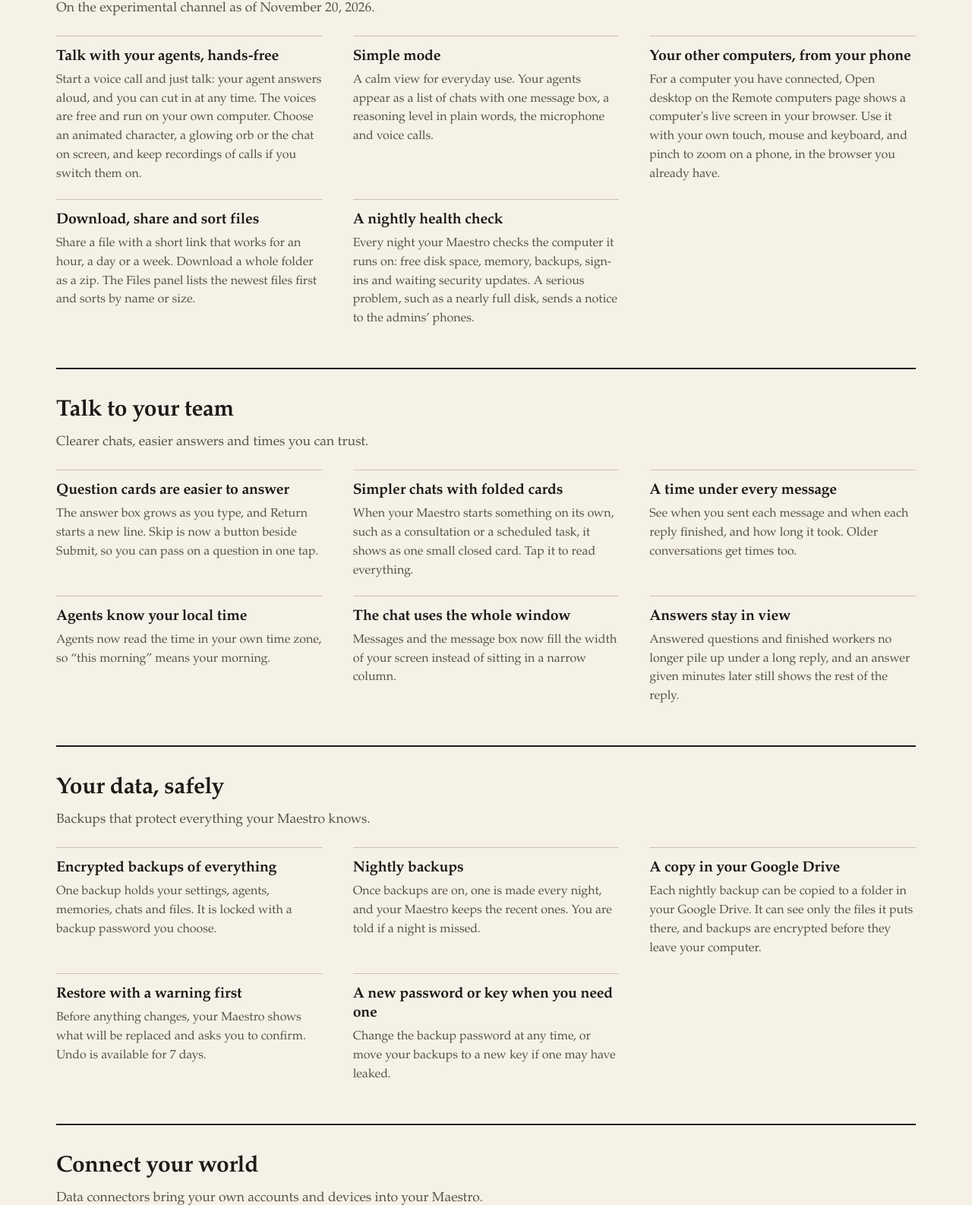
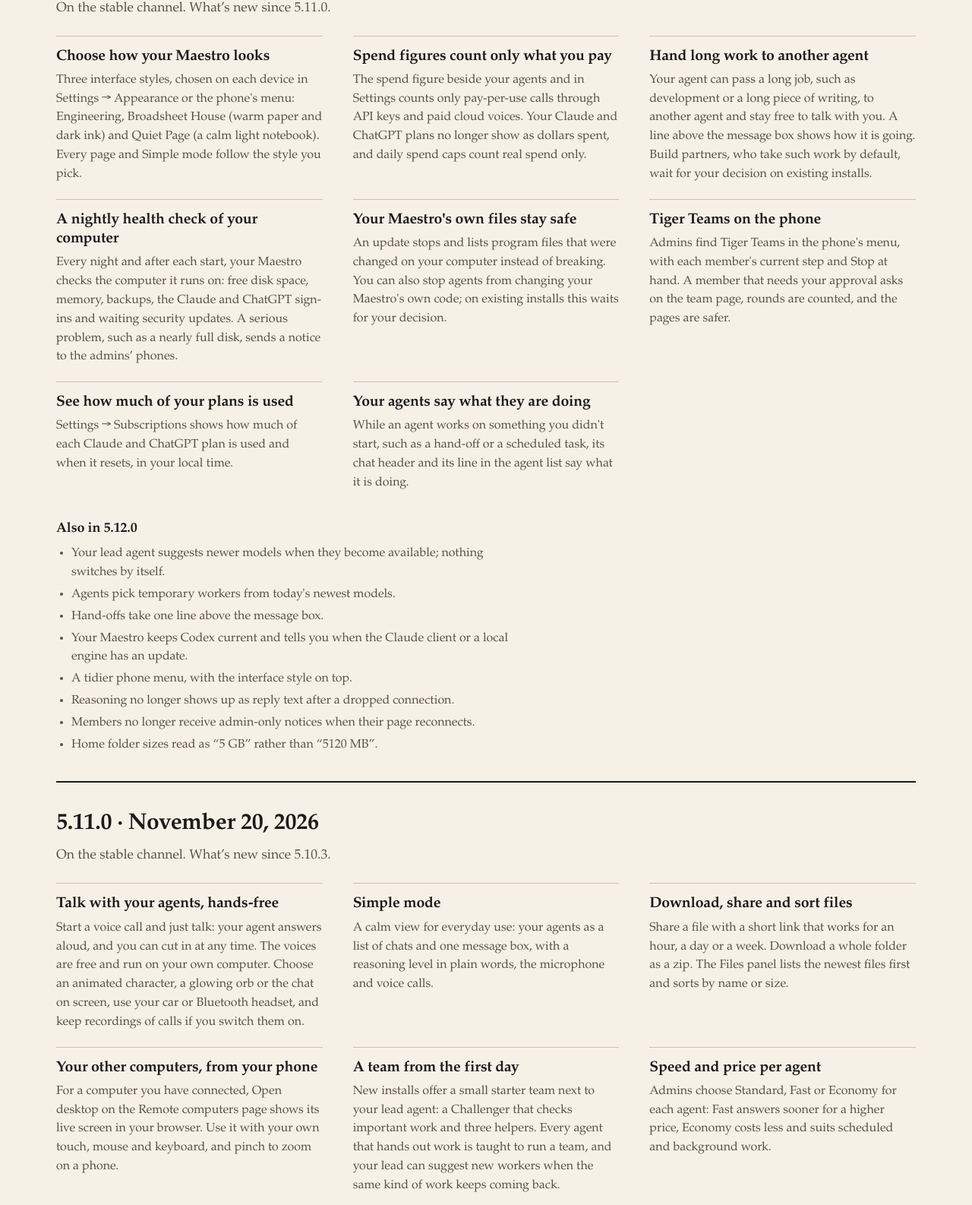
Before and after one commit to everest123/hearthguard-site, a plain HTML site: page whats-new/index.html in a window 1280 px wide. Shown: the part 462-2048 px from the top of the page at 76% size. Drawn offline with Linux system fonts and the light colour scheme.

Commit message:
What's new lists 5.12.0 and 5.11.0; the home page news is 5.12.0
- What's new: two sections, 5.12.0 and 5.11.0 (both on the stable channel, November 20, 2026), each with its headline features as cards and its smaller changes as a short list, in place of the November section marked experimental. Older sections unchanged.
- Home: "New in 5.12.0", available now on the stable channel, with the eight biggest items of 5.12.0 and 5.11.0.
- styles.css: the "Also in" list, and a second row for the four-column news block.

Co-Authored-By: Claude Opus 5.5 <noreply@anthropic.com>

```diff
--- a/styles.css
+++ b/styles.css
@@ -67,6 +67,10 @@ p.lead { font-size:19px; line-height:1.62; margin:0 0 22px; max-width:64ch }
 .rec-card { background:var(--linen); border:1px solid var(--ink); padding:16px 20px 18px; margin:0 0 20px; box-shadow:4px 4px 0 var(--ochre) }
 .rec-card ul { margin:8px 0 0 20px; padding:0; color:var(--ink); font-size:16px } .rec-card li { margin:6px 0 }
 .fine { font:13.5px/1.5 var(--sans); color:var(--muted); margin:16px 0 0 }
+
+.also-title { font-size:18px; margin:14px 0 6px }
+ul.also { margin:0; padding-left:20px; color:var(--muted); font-size:16px; line-height:1.55; max-width:78ch }
+ul.also li { margin:4px 0 }
 
 /* Two columns */
 .two { display:grid; grid-template-columns:1.1fr .9fr; gap:48px; align-items:start }
@@ -142,6 +146,8 @@ footer a { color:var(--muted) } footer a:hover { color:var(--ink) }
 .cols > .col:first-child, .cols.c3 > .col:nth-child(3n+1), .cols.c2 > .col:nth-child(2n+1) { padding-left:0 }
 .cols.c3 > .col:nth-child(3n), .cols.c2 > .col:nth-child(2n), .cols.c4 > .col:nth-child(4n) { border-right:0; padding-right:0 }
 .cols.c3 > .col:nth-child(-n+3):nth-last-child(n+4) { border-bottom:1px solid var(--rule); margin-bottom:14px }
+.cols.c4 > .col:nth-child(4n+1) { padding-left:0 }
+.cols.c4 > .col:nth-child(-n+4):nth-last-child(n+5) { border-bottom:1px solid var(--rule); margin-bottom:14px }
 .cols.c2.ruled > .col:nth-child(-n+2):nth-last-child(n+3) { border-bottom:1px solid var(--rule); margin-bottom:14px }
 .col h3 { font-size:19.5px; line-height:1.3; margin:0 0 6px }
 .col p { margin:0; color:var(--muted); font-size:16px; line-height:1.55 }
--- a/whats-new/index.html
+++ b/whats-new/index.html
@@ -39,22 +39,59 @@
 
 <div class="page-hero"><div class="wrap">
   <h1>What's new</h1>
-  <p class="lead">New in My Maestro AI, newest first. The first section is on the experimental channel as of November 20, 2026.</p>
+  <p class="lead">New in My Maestro AI, newest first. Versions 5.12.0 and 5.11.0 came out on the stable channel on November 20, 2026.</p>
   <div class="index">
-    <a href="#this-month">November 2026</a><a href="#talk">Talk to your team</a><a href="#data">Your data, safely</a><a href="#connect">Connect your world</a><a href="#agents">Agents that work for you</a><a href="#security">Security</a><a href="#phone">On your phone</a>
+    <a href="#v5-12-0">5.12.0</a><a href="#v5-11-0">5.11.0</a><a href="#talk">Talk to your team</a><a href="#data">Your data, safely</a><a href="#connect">Connect your world</a><a href="#agents">Agents that work for you</a><a href="#security">Security</a><a href="#phone">On your phone</a>
   </div>
 </div></div>
 
 <div class="wrap">
-  <div class="group" id="this-month"><h2>New in November 2026</h2>
-    <p class="gintro">On the experimental channel as of November 20, 2026.</p>
+  <div class="group" id="v5-12-0"><h2>5.12.0 · November 20, 2026</h2>
+    <p class="gintro">On the stable channel. What&rsquo;s new since 5.11.0.</p>
     <div class="grid">
-      <div class="card"><h4>Talk with your agents, hands-free</h4><p>Start a voice call and just talk: your agent answers aloud, and you can cut in at any time. The voices are free and run on your own computer. Choose an animated character, a glowing orb or the chat on screen, and keep recordings of calls if you switch them on.</p></div>
-      <div class="card"><h4>Simple mode</h4><p>A calm view for everyday use. Your agents appear as a list of chats with one message box, a reasoning level in plain words, the microphone and voice calls.</p></div>
-      <div class="card"><h4>Your other computers, from your phone</h4><p>For a computer you have connected, Open desktop on the Remote computers page shows a computer's live screen in your browser. Use it with your own touch, mouse and keyboard, and pinch to zoom on a phone, in the browser you already have.</p></div>
+      <div class="card"><h4>Choose how your Maestro looks</h4><p>Three interface styles, chosen on each device in Settings → Appearance or the phone's menu: Engineering, Broadsheet House (warm paper and dark ink) and Quiet Page (a calm light notebook). Every page and Simple mode follow the style you pick.</p></div>
+      <div class="card"><h4>Spend figures count only what you pay</h4><p>The spend figure beside your agents and in Settings counts only pay-per-use calls through API keys and paid cloud voices. Your Claude and ChatGPT plans no longer show as dollars spent, and daily spend caps count real spend only.</p></div>
+      <div class="card"><h4>Hand long work to another agent</h4><p>Your agent can pass a long job, such as development or a long piece of writing, to another agent and stay free to talk with you. A line above the message box shows how it is going. Build partners, who take such work by default, wait for your decision on existing installs.</p></div>
+      <div class="card"><h4>A nightly health check of your computer</h4><p>Every night and after each start, your Maestro checks the computer it runs on: free disk space, memory, backups, the Claude and ChatGPT sign-ins and waiting security updates. A serious problem, such as a nearly full disk, sends a notice to the admins&rsquo; phones.</p></div>
+      <div class="card"><h4>Your Maestro's own files stay safe</h4><p>An update stops and lists program files that were changed on your computer instead of breaking. You can also stop agents from changing your Maestro's own code; on existing installs this waits for your decision.</p></div>
+      <div class="card"><h4>Tiger Teams on the phone</h4><p>Admins find Tiger Teams in the phone's menu, with each member's current step and Stop at hand. A member that needs your approval asks on the team page, rounds are counted, and the pages are safer.</p></div>
+      <div class="card"><h4>See how much of your plans is used</h4><p>Settings → Subscriptions shows how much of each Claude and ChatGPT plan is used and when it resets, in your local time.</p></div>
+      <div class="card"><h4>Your agents say what they are doing</h4><p>While an agent works on something you didn't start, such as a hand-off or a scheduled task, its chat header and its line in the agent list say what it is doing.</p></div>
+    </div>
+    <h3 class="also-title">Also in 5.12.0</h3>
+    <ul class="also">
+      <li>Your lead agent suggests newer models when they become available; nothing switches by itself.</li>
+      <li>Agents pick temporary workers from today's newest models.</li>
+      <li>Hand-offs take one line above the message box.</li>
+      <li>Your Maestro keeps Codex current and tells you when the Claude client or a local engine has an update.</li>
+      <li>A tidier phone menu, with the interface style on top.</li>
+      <li>Reasoning no longer shows up as reply text after a dropped connection.</li>
+      <li>Members no longer receive admin-only notices when their page reconnects.</li>
+      <li>Home folder sizes read as &ldquo;5 GB&rdquo; rather than &ldquo;5120 MB&rdquo;.</li>
+    </ul>
+  </div>
+
+  <div class="group" id="v5-11-0"><h2>5.11.0 · November 20, 2026</h2>
+    <p class="gintro">On the stable channel. What&rsquo;s new since 5.10.3.</p>
+    <div class="grid">
+      <div class="card"><h4>Talk with your agents, hands-free</h4><p>Start a voice call and just talk: your agent answers aloud, and you can cut in at any time. The voices are free and run on your own computer. Choose an animated character, a glowing orb or the chat on screen, use your car or Bluetooth headset, and keep recordings of calls if you switch them on.</p></div>
+      <div class="card"><h4>Simple mode</h4><p>A calm view for everyday use: your agents as a list of chats and one message box, with a reasoning level in plain words, the microphone and voice calls.</p></div>
       <div class="card"><h4>Download, share and sort files</h4><p>Share a file with a short link that works for an hour, a day or a week. Download a whole folder as a zip. The Files panel lists the newest files first and sorts by name or size.</p></div>
-      <div class="card"><h4>A nightly health check</h4><p>Every night your Maestro checks the computer it runs on: free disk space, memory, backups, sign-ins and waiting security updates. A serious problem, such as a nearly full disk, sends a notice to the admins&rsquo; phones.</p></div>
+      <div class="card"><h4>Your other computers, from your phone</h4><p>For a computer you have connected, Open desktop on the Remote computers page shows its live screen in your browser. Use it with your own touch, mouse and keyboard, and pinch to zoom on a phone.</p></div>
+      <div class="card"><h4>A team from the first day</h4><p>New installs offer a small starter team next to your lead agent: a Challenger that checks important work and three helpers. Every agent that hands out work is taught to run a team, and your lead can suggest new workers when the same kind of work keeps coming back.</p></div>
+      <div class="card"><h4>Speed and price per agent</h4><p>Admins choose Standard, Fast or Economy for each agent: Fast answers sooner for a higher price, Economy costs less and suits scheduled and background work.</p></div>
+      <div class="card"><h4>Your agents are checked every day</h4><p>After every start and each night, your Maestro has test agents read, write, search and run a command the way your agents do, and tells you when something stops working.</p></div>
+      <div class="card"><h4>Changes to how agents behave wait for you</h4><p>When an update changes how agents behave, an install that already has agents keeps the change switched off. Your lead agent explains what it would mean and what it recommends, and you decide.</p></div>
     </div>
+    <h3 class="also-title">Also in 5.11.0</h3>
+    <ul class="also">
+      <li>Choose your notifications, agent by agent.</li>
+      <li>Hand an agent a picture while it is working.</li>
+      <li>Agents that are working show at the top of the agent list.</li>
+      <li>Your agents' commands no longer see your Maestro's secrets, and your Claude sign-in never goes into an agent's box.</li>
+      <li>Two-factor codes lock for a minute after five wrong tries.</li>
+      <li>Restart and the clean-up of stuck commands work on a Mac installed with the installer.</li>
+    </ul>
   </div>
 
   <div class="group" id="talk"><h2>Talk to your team</h2>
```
Also changed, not shown: index.html (+8 -4 lines).
